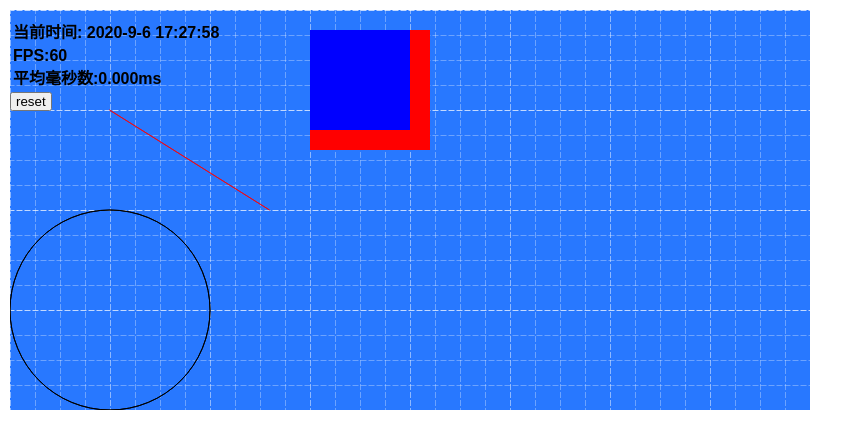
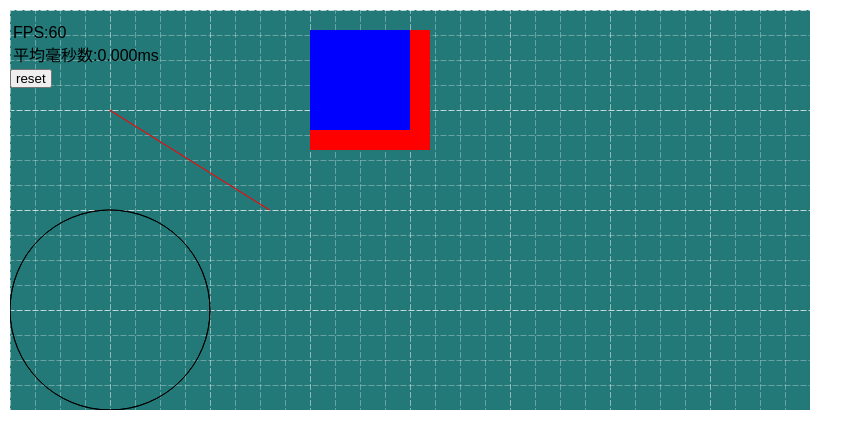
Before and after one commit to 895252509/zcl, a plain HTML site: page test/zcl/index.html in a window 1280 px wide. Shown: the top 448 px of the page, without its empty margins (0-863 px from the left). Drawn offline with Linux system fonts and the light colour scheme.

Commit message:
zclnode add

```diff
--- a/test/zcl/app.js
+++ b/test/zcl/app.js
@@ -5,17 +5,22 @@ let re1 = new Rectangle({
   p2 : new Shapes.point(100, 100),
   bgcolor : "blue"
 });
+
 let re = new Rectangle({
   p1 : new Shapes.point(300, 20),
   p2 : new Shapes.point(120, 120),
   bgcolor : "red"
 });
+
+
+
 re.on("click", function(e) {
   console.log(`re click:${e.type}:${e.offsetX},${e.offsetY}`);
 })
 re.on("mouseout", (e) => {
   console.log(`re mouseout:${e.type}:${e.offsetX},${e.offsetY}`);
 });
+
 zcl.add(re);
 zcl.add(re1);
 
@@ -35,7 +40,7 @@ zcl.layerManager.create( -1, "background" ).on('show', function(e){
   var icvs = this._ctx;
 
   icvs.save();
-  icvs.fillStyle = 'rgba(40, 120, 255, 1)';
+  icvs.fillStyle = 'rgba(35, 120, 120, 1)';
 
   // 计算应该清除的范围
   const size = new S.point(this.width, this.height);
@@ -90,9 +95,6 @@ zcl.on("click", function (e) {
 
 // 显示渲染信息
 zcl.on("timing$asyn", (e) => {
-  let date = new Date();
-  document.querySelector("#date").innerHTML =
-    `当前时间: ${date.getFullYear()}-${date.getMonth()+1}-${date.getDay()} ${date.getHours()}:${date.getMinutes()}:${date.getSeconds()}`;
   document.querySelectorAll("#fps")[0].innerHTML = `FPS:${e.timing.fps}`;
   document.querySelectorAll("#avemillisecond")[0].innerHTML = `平均毫秒数:${e.timing.avemillisecond}ms`;
 });
--- a/test/zcl/index.html
+++ b/test/zcl/index.html
@@ -41,17 +41,16 @@
 
   .info{
     display: block;
-    font-family: "Microsoft YaHei UI",sans-serif;
+    font-family: "Fira Code","Microsoft YaHei UI",sans-serif;
     font-size: 16px;
     line-height: 20px;
     margin: 3px;
-    font-weight: 800;
+    font-weight: 350;
   }
   </style>
 </head>
 <body style="width: 3000px;">
   <div id='test' class="div1">
-    <span class="info" id="date"></span>
     <span class="info" id="fps"></span>
     <span class="info" id="avemillisecond"></span>
     <button onclick="zclreset();">reset</button>
--- a/zcl-lib/core/displayable.js
+++ b/zcl-lib/core/displayable.js
@@ -9,7 +9,7 @@
  * BUGS:
  * 1. mouseout 现在还不能正常触发。（一点都不行！！） OK
  */
-class Displayable extends Eventable {
+class Displayable extends ZclNode {
   static CTX = "<<CanvasContext>>";
   constructor() {
     super();
--- a/zcl-lib/core/eventable.js
+++ b/zcl-lib/core/eventable.js
@@ -13,6 +13,8 @@
  *    2. 可以使用addChild添加子节点对象，父对象可以有多个不同的子对象，但是子对象只能有一个父对象，
  * 想要更换父对象需要先执行deleteChild()
  *    3. 子对象也必须是继承自eventable的。
+ * 5. 移除4，原因：虽然开始使用很简单，但是如果对象关系稍微复杂，那么事件传递关系就级数级增长。
+ *  现在把他拆成两个类，一部分还是仅实现事件，增加一个类专门处理含有子对象的情况
  *
  * comment:
  *  1. 关于 allowTrigger()
@@ -20,58 +22,14 @@
  *    2. 因此是否向子对象传递事件取决于父对象的实现。T
  *      TODO:可以考虑添加控制是否阻断事件传递的功能，但是目前还不需要
  *
+ *
  */
 class Eventable {
   constructor() {
     // 存放注册的事件
     this.evt_handlers = [];
 
-    /**
-     * 子节点对象数组
-     */
-    this.children = [];
-
-    /**
-     * 父对象
-     *
-     * 只能有一个
-     */
-    this.parent = {};
-
     this._bindEvent();
-  }
-
-  /**
-   * 添加子元素
-   * @param {Eventable} child
-   * @returns {Eventable} this
-   */
-  addChild(child){
-    if( child instanceof Eventable ){
-      if( child.parent instanceof Eventable ){
-        throw new Error(`${typeof child} 父元素已存在`);
-      } else{
-        child.parent = this;
-        this.children.push(child);
-        return this;
-      }
-    }else{
-      throw new Error(`${typeof child} 不是Eventable的子类。`);
-    }
-  }
-
-  /**
-   * 删除子对象
-   * @param {Eventable} child
-   * @returns {Eventable} this
-   */
-  deleteChild(child){
-    let indexs = this.children.findIndex((v)=>{
-      if( v === child ) return true;
-    });
-    this.children.shift(indexs[0],1);
-    child.parent = null;
-    return this;
   }
 
   /**
@@ -99,9 +57,6 @@ class Eventable {
    */
   trigger(eventtype, e) {
 
-    // 外部触发事件时，如果该对象阻止事件触发，则不触发事件
-    if( !this.allowTrigger(eventtype, e) ) return;
-
     if (this.evt_handlers[eventtype] && this.evt_handlers[eventtype].length !== 0) {
       for (let i = 0, size = this.evt_handlers[eventtype].length; i < size; i++) {
         let hand = this.evt_handlers[eventtype][i];
@@ -126,11 +81,6 @@ class Eventable {
           i--;
         }
       }
-    }
-
-    // dispatchEvent
-    for( const child of this.children ){
-      child.trigger(eventtype, e);
     }
 
     return this;
@@ -169,6 +119,25 @@ class Eventable {
       proto = proto.__proto__;
     }
   }
+}
+
+class ZclNode extends Eventable{
+  constructor(){
+    super();
+
+    /**
+     * 子节点对象数组
+     */
+    this.children = [];
+
+    /**
+     * 父对象
+     *
+     * 只能有一个
+     */
+    this.parent = {};
+
+  }
 
   /**
    * 判断对象是否需要阻止事件触发
@@ -181,4 +150,51 @@ class Eventable {
     return true;
   }
 
+  /**
+   * 添加子元素
+   * @param {Eventable} child
+   * @returns {Eventable} this
+   */
+  addChild(child){
+    if( child instanceof Eventable ){
+      if( child.parent instanceof Eventable ){
+        throw new Error(`${typeof child} 父元素已存在`);
+      } else{
+        child.parent = this;
+        this.children.push(child);
+        return this;
+      }
+    }else{
+      throw new Error(`${typeof child} 不是Eventable的子类。`);
+    }
+  }
+
+  /**
+   * 删除子对象
+   * @param {Eventable} child
+   * @returns {Eventable} this
+   */
+  deleteChild(child){
+    let indexs = this.children.findIndex((v)=>{
+      if( v === child ) return true;
+    });
+    this.children.shift(indexs[0],1);
+    child.parent = null;
+    return this;
+  }
+
+  trigger( et , e ){
+    // 外部触发事件时，如果该对象阻止事件触发，则不触发事件
+    if( !this.allowTrigger(et, e) ) return;
+
+    super.trigger(et, e);
+
+    dispatchEvent
+    for( const child of this.children ){
+      child.trigger(et, e);
+    }
+
+    return this;
+  }
+
 }
--- a/zcl-lib/core/layer.js
+++ b/zcl-lib/core/layer.js
@@ -5,7 +5,7 @@
  * 实现分层绘制，提高绘制效率等
  *
  */
-class ZcLayers extends Eventable{
+class ZcLayers extends ZclNode{
   constructor( str, {
     usemulitdom,
     layered
@@ -374,7 +374,7 @@ class ZcLayers extends Eventable{
 
 }
 
-class ZcLayer extends Eventable{
+class ZcLayer extends ZclNode{
   constructor( zindex, name ) {
     super();
 
--- a/zcl-lib/zcl.js
+++ b/zcl-lib/zcl.js
@@ -1,5 +1,5 @@
 
-class Zcl extends Eventable {
+class Zcl extends ZclNode {
   constructor(params) {
     super();
 
@@ -102,7 +102,8 @@ class Zcl extends Eventable {
    * @returns {number} time
    */
   get _getTime(){
-    return window.performance?window.performance.timing.navigationStart + window.performance.now():new Date() .getTime();
+    return window.performance?window.performance
+    .timing.navigationStart + window.performance.now():new Date() .getTime();
   }
 
   /**
```
